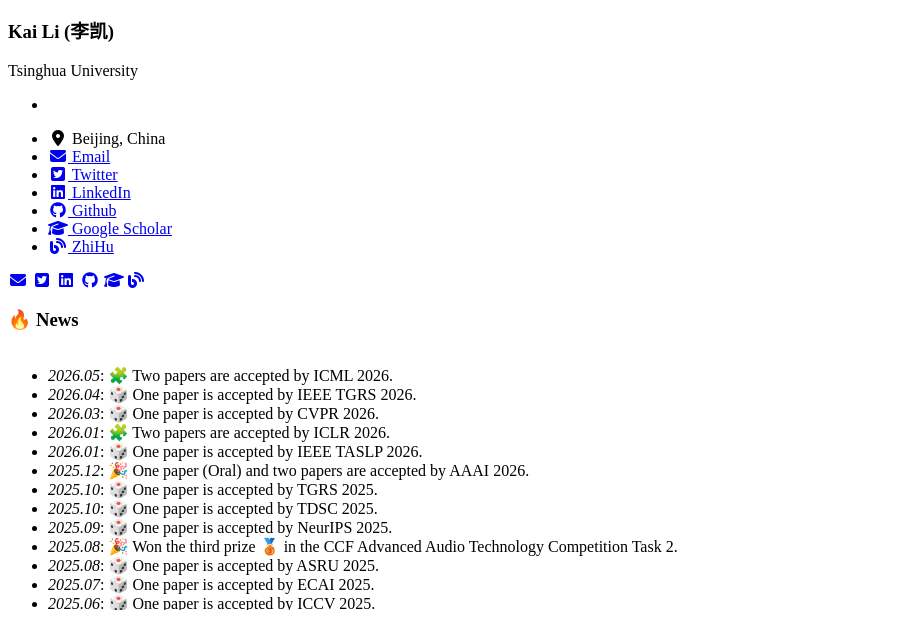
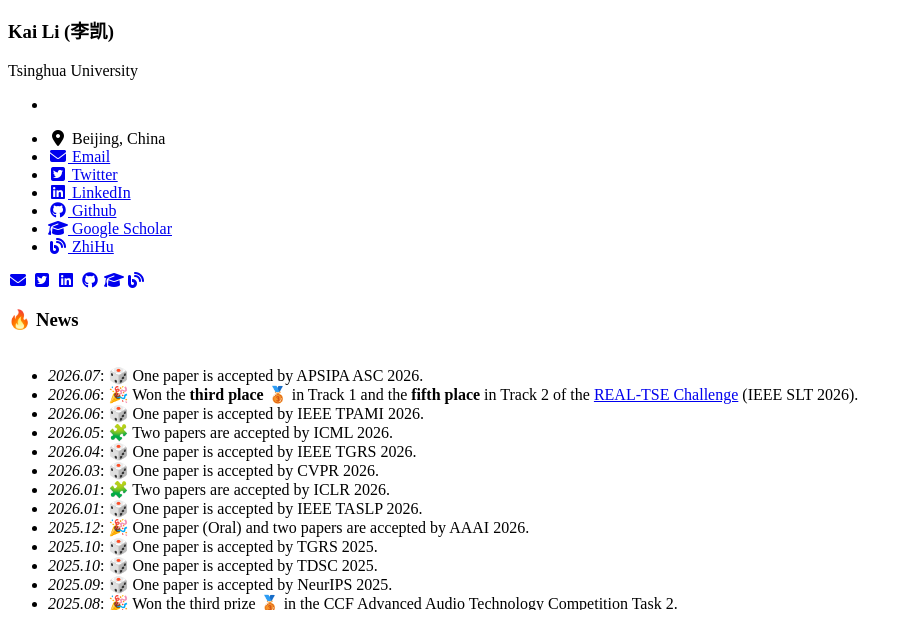
Before and after one commit to JusperLee/jusperlee.github.io, a Jekyll site: the page built from _pages/includes/news.md, in a window 1280 px wide. Shown: the part 545-1163 px from the top of the page, without its empty margins (0-913 px from the left). Built offline with Jekyll 4.4.1, drawn with Linux system fonts in a browser that asks for light colours; nearby versions of some CDN libraries; our own code applies the rules of GitHub Pages for plain Markdown files.

```diff
--- a/_pages/includes/news.md
+++ b/_pages/includes/news.md
@@ -9,6 +9,9 @@
 
 <div class="scrollable">
   <ul>
+  <li> <i>2026.07</i>: 🎲 One paper is accepted by APSIPA ASC 2026. </li>
+  <li> <i>2026.06</i>: 🎉 Won the <b>third place</b> 🥉 in Track 1 and the <b>fifth place</b> in Track 2 of the <a href="https://real-tse.github.io/">REAL-TSE Challenge</a> (IEEE SLT 2026). </li>
+  <li> <i>2026.06</i>: 🎲 One paper is accepted by IEEE TPAMI 2026. </li>
   <li> <i>2026.05</i>: 🧩 Two papers are accepted by ICML 2026. </li>
   <li> <i>2026.04</i>: 🎲 One paper is accepted by IEEE TGRS 2026. </li>
   <li> <i>2026.03</i>: 🎲 One paper is accepted by CVPR 2026. </li>
```
Also changed, not shown: _pages/includes/honers.md (+1 -0 lines), _pages/includes/pub.md (+36 -0 lines), images/face-mogle.png (added), images/real-tse.png (added), images/unsepdiff.png (added).
